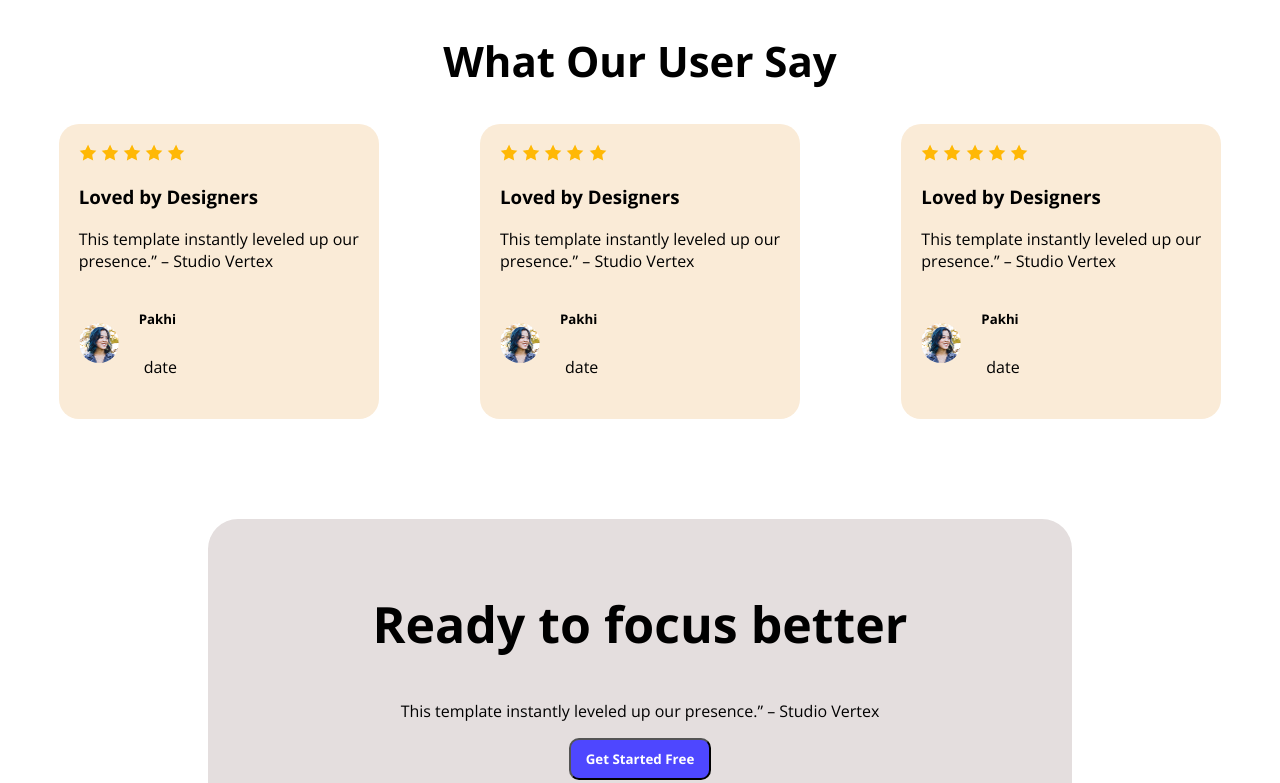
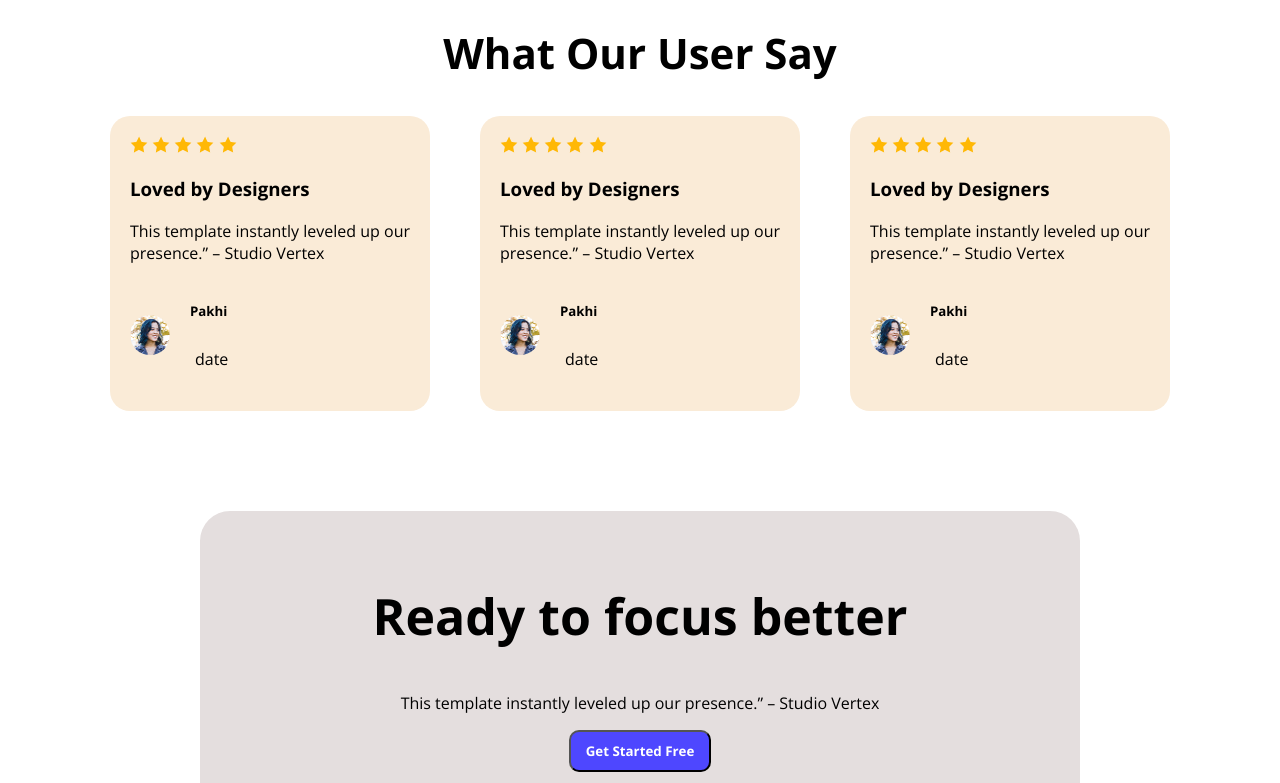
Before and after one commit to jewel669/programming-assigment-01-, a plain HTML site: page index.html in a window 1280 px wide. Shown: the part 1623-2406 px from the top of the page. Drawn offline with nearby package versions, Linux system fonts and the light colour scheme.

Commit message:
some styles added

```diff
--- a/index.html
+++ b/index.html
@@ -72,7 +72,8 @@
 
           </div>
           <div class="content-banner">
-            <div class="icon-img">
+            <div class="card-card" >
+                   <div class="icon-img">
               <img src="icon/icon-star.png" alt="">
               <img src="icon/icon-star.png" alt="">
               <img src="icon/icon-star.png" alt="">
@@ -141,7 +142,7 @@
 
 
               </div>
-            </div>
+            </div></div>
           </div>
         </div>
       </div>
--- a/styles/style.css
+++ b/styles/style.css
@@ -1,6 +1,9 @@
 * {
     font-family: "Open Sans", sans-serif;
 
+}
+body{
+    margin: 0 auto;
 }
 
 header {
@@ -64,8 +67,8 @@ ul li {
 }
 
 .btn-primary:hover {
-    background-color: rgb(245, 155, 122);
-    color: black;
+    background-color: #1f2e9ccd;
+    color: rgb(255, 255, 255);
 }
 
 .webflow-action {
@@ -137,7 +140,15 @@ ul li {
 
 .content-banner {
     display: flex;
-    justify-content: space-around;
+    /* justify-content: space-around; */
+    margin: 0 auto;
+}
+.card-card{
+    display: flex;
+    /* text-align: center; */
+    margin: 0 auto;
+    gap:50px;
+
 }
 
 .iamges-icon {
@@ -153,6 +164,9 @@ ul li {
     border-radius: 9999px;
 
 
+}
+main{
+    margin: 0 auto;
 }
 
 .p3-2 {
```
